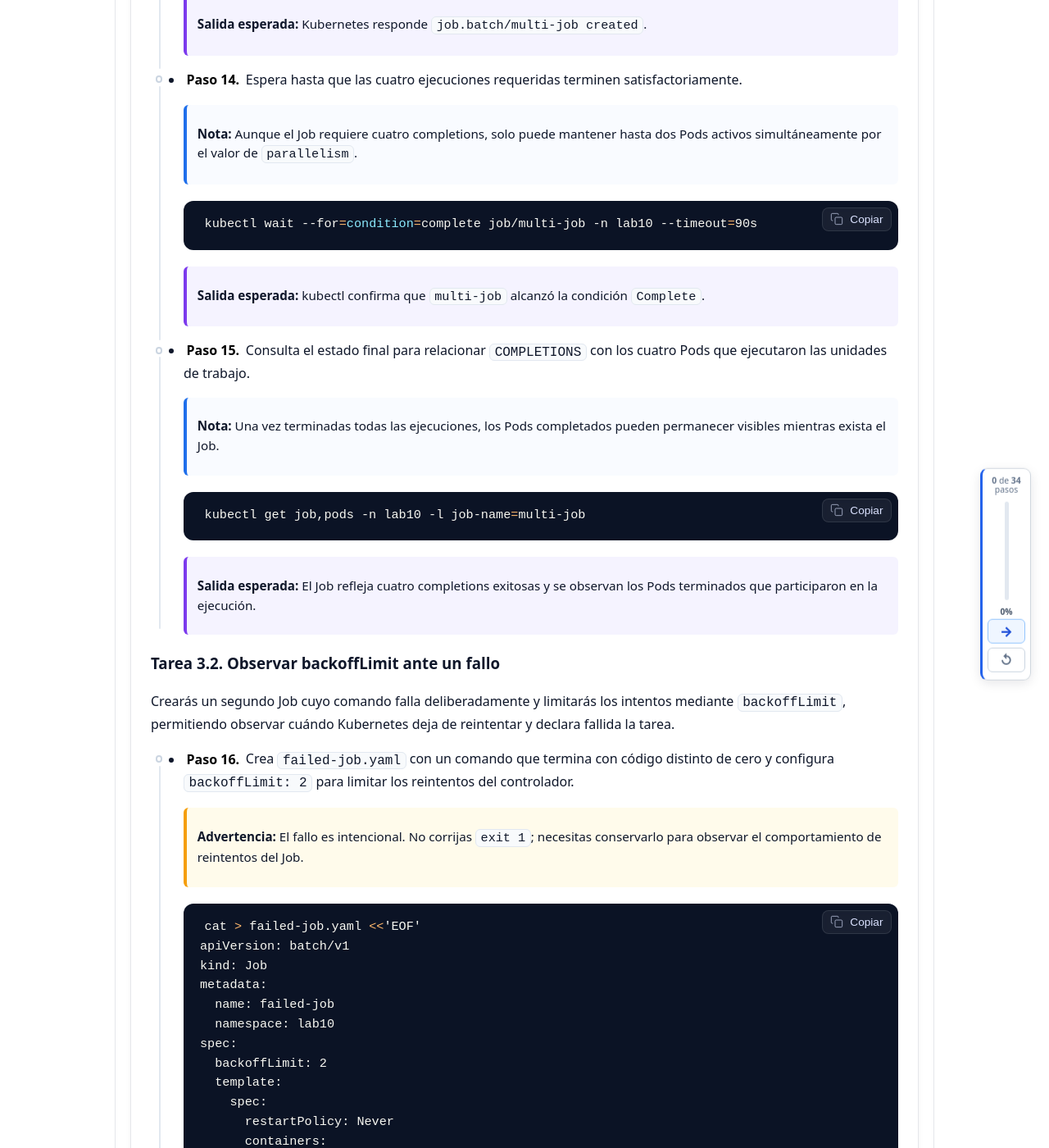
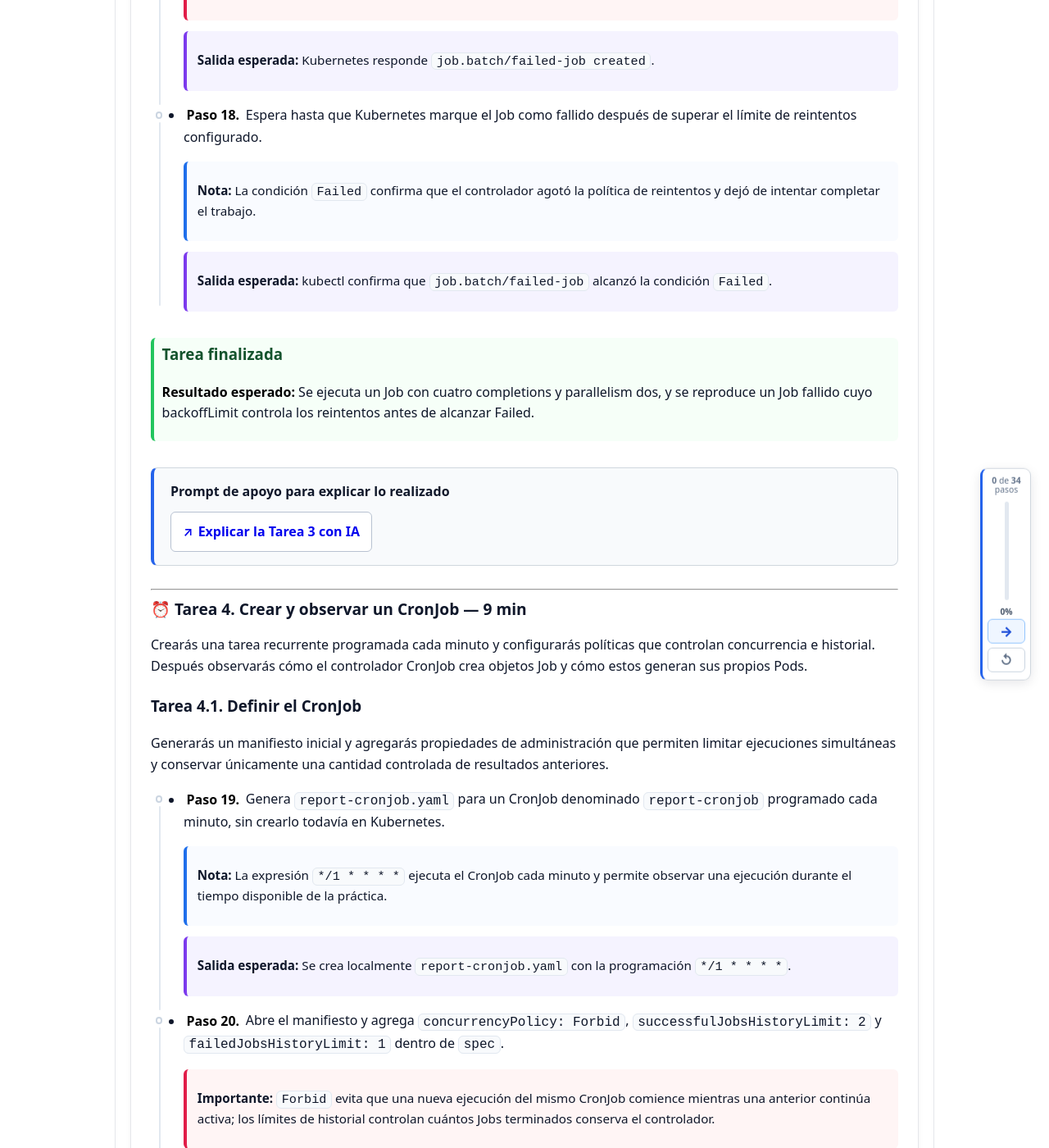
Before and after one commit to Netec-Mx/CKAD, a Jekyll site: the page built from labs/lab10/lab10.md, in a window 1280 px wide and 1400 px high, scrolled down 7795 px. Shown: the whole window at 82% size. Built offline with Jekyll 4.4.1, drawn with Linux system fonts in a browser that asks for light colours; some of the changed text lies outside the part shown.

Commit message:
Ajustes minimos

````diff
--- a/labs/lab10/lab10.md
+++ b/labs/lab10/lab10.md
@@ -138,10 +138,6 @@ Generarás un manifiesto base mediante kubectl, revisarás las propiedades relev
   > **Nota:** `--dry-run=client -o yaml` es útil para producir rápidamente una estructura válida que después puede revisarse o modificarse antes de enviarla al API Server.
   {: .lab-note .info .compact}
 
-  ```bash
-  kubectl create job simple-job --image=busybox:1.38.0-musl -n lab10 --dry-run=client -o yaml -- sh -c 'echo "Inicio del Job"; date; echo "Trabajo completado"' > simple-job.yaml
-  ```
-
   > **Salida esperada:** Se crea el archivo local `simple-job.yaml` y todavía no existe `job.batch/simple-job` en Kubernetes.
   {: .lab-note .output .compact}
 
@@ -150,10 +146,6 @@ Generarás un manifiesto base mediante kubectl, revisarás las propiedades relev
   > **Importante:** Un Job admite `restartPolicy: Never` u `OnFailure`. A diferencia de workloads de larga duración, no utiliza `Always` porque la tarea debe poder finalizar.
   {: .lab-note .important .compact}
 
-  ```bash
-  grep -E 'image:|restartPolicy:|command:|args:' simple-job.yaml
-  ```
-
   > **Salida esperada:** Se identifica `busybox:1.38.0-musl`, el comando generado y una política de reinicio válida para Job.
   {: .lab-note .output .compact}
 
@@ -161,10 +153,6 @@ Generarás un manifiesto base mediante kubectl, revisarás las propiedades relev
 
   > **Nota:** El usuario crea el objeto Job; el Pod subordinado es generado automáticamente por el controlador a partir de `spec.template`.
   {: .lab-note .info .compact}
-
-  ```bash
-  kubectl apply -f simple-job.yaml
-  ```
 
   > **Salida esperada:** Kubernetes responde `job.batch/simple-job created`.
   {: .lab-note .output .compact}
@@ -178,10 +166,6 @@ Esperarás explícitamente la condición de finalización y después inspecciona
   > **Importante:** `kubectl wait` sincroniza la práctica con el estado real del controlador y evita utilizar pausas arbitrarias mediante `sleep`.
   {: .lab-note .important .compact}
 
-  ```bash
-  kubectl wait --for=condition=complete job/simple-job -n lab10 --timeout=60s
-  ```
-
   > **Salida esperada:** kubectl confirma que `job.batch/simple-job` alcanzó la condición solicitada.
   {: .lab-note .output .compact}
 
@@ -190,10 +174,6 @@ Esperarás explícitamente la condición de finalización y después inspecciona
   > **Nota:** El Pod terminado se conserva mientras exista el Job, lo que permite revisar posteriormente información de ejecución, estado y logs.
   {: .lab-note .info .compact}
 
-  ```bash
-  kubectl get pods -n lab10 -l job-name=simple-job
-  ```
-
   > **Salida esperada:** Se muestra un Pod asociado con `simple-job` y su estado es `Completed`.
   {: .lab-note .output .compact}
 
@@ -201,10 +181,6 @@ Esperarás explícitamente la condición de finalización y después inspecciona
 
   > **Nota:** kubectl permite solicitar logs utilizando directamente el recurso `job/simple-job`, sin necesidad de copiar primero el nombre generado del Pod.
   {: .lab-note .info .compact}
-
-  ```bash
-  kubectl logs job/simple-job -n lab10
-  ```
 
   > **Salida esperada:** Se muestran el mensaje `Inicio del Job`, una fecha generada por `date` y `Trabajo completado`.
   {: .lab-note .output .compact}
@@ -229,29 +205,6 @@ Crearás un Job que requiere cuatro finalizaciones exitosas y permite como máxi
   > **Nota:** `completions: 4` define el total requerido y `parallelism: 2` permite que Kubernetes procese hasta dos Pods simultáneamente hasta alcanzar esas cuatro finalizaciones.
   {: .lab-note .info .compact}
 
-  ```bash
-  cat > multi-job.yaml <<'EOF'
-  apiVersion: batch/v1
-  kind: Job
-  metadata:
-    name: multi-job
-    namespace: lab10
-  spec:
-    completions: 4
-    parallelism: 2
-    template:
-      spec:
-        restartPolicy: Never
-        containers:
-          - name: worker
-            image: busybox:1.38.0-musl
-            command:
-              - sh
-              - -c
-              - 'echo "Procesando unidad en $(hostname)"; sleep 5'
-  EOF
-  ```
-
   > **Salida esperada:** Se crea localmente `multi-job.yaml` con cuatro completions, parallelism dos y `restartPolicy: Never`.
   {: .lab-note .output .compact}
 
@@ -259,10 +212,6 @@ Crearás un Job que requiere cuatro finalizaciones exitosas y permite como máxi
 
   > **Importante:** No necesitas crear cuatro Pods manualmente; el controlador del Job crea nuevas ejecuciones conforme hacen falta hasta alcanzar el número de completions.
   {: .lab-note .important .compact}
-
-  ```bash
-  kubectl apply -f multi-job.yaml
-  ```
 
   > **Salida esperada:** Kubernetes responde `job.batch/multi-job created`.
   {: .lab-note .output .compact}
@@ -272,10 +221,6 @@ Crearás un Job que requiere cuatro finalizaciones exitosas y permite como máxi
   > **Nota:** Aunque el Job requiere cuatro completions, solo puede mantener hasta dos Pods activos simultáneamente por el valor de `parallelism`.
   {: .lab-note .info .compact}
 
-  ```bash
-  kubectl wait --for=condition=complete job/multi-job -n lab10 --timeout=90s
-  ```
-
   > **Salida esperada:** kubectl confirma que `multi-job` alcanzó la condición `Complete`.
   {: .lab-note .output .compact}
 
@@ -283,10 +228,6 @@ Crearás un Job que requiere cuatro finalizaciones exitosas y permite como máxi
 
   > **Nota:** Una vez terminadas todas las ejecuciones, los Pods completados pueden permanecer visibles mientras exista el Job.
   {: .lab-note .info .compact}
-
-  ```bash
-  kubectl get job,pods -n lab10 -l job-name=multi-job
-  ```
 
   > **Salida esperada:** El Job refleja cuatro completions exitosas y se observan los Pods terminados que participaron en la ejecución.
   {: .lab-note .output .compact}
@@ -300,28 +241,6 @@ Crearás un segundo Job cuyo comando falla deliberadamente y limitarás los inte
   > **Advertencia:** El fallo es intencional. No corrijas `exit 1`; necesitas conservarlo para observar el comportamiento de reintentos del Job.
   {: .lab-note .warning .compact}
 
-  ```bash
-  cat > failed-job.yaml <<'EOF'
-  apiVersion: batch/v1
-  kind: Job
-  metadata:
-    name: failed-job
-    namespace: lab10
-  spec:
-    backoffLimit: 2
-    template:
-      spec:
-        restartPolicy: Never
-        containers:
-          - name: worker
-            image: busybox:1.38.0-musl
-            command:
-              - sh
-              - -c
-              - 'echo "Fallo controlado"; exit 1'
-  EOF
-  ```
-
   > **Salida esperada:** Se crea `failed-job.yaml` con `backoffLimit: 2`, `restartPolicy: Never` y un comando que finaliza con error.
   {: .lab-note .output .compact}
 
@@ -330,10 +249,6 @@ Crearás un segundo Job cuyo comando falla deliberadamente y limitarás los inte
   > **Importante:** Kubernetes puede espaciar los nuevos intentos mediante backoff; el fallo no implica que todos los Pods aparezcan de manera instantánea.
   {: .lab-note .important .compact}
 
-  ```bash
-  kubectl apply -f failed-job.yaml
-  ```
-
   > **Salida esperada:** Kubernetes responde `job.batch/failed-job created`.
   {: .lab-note .output .compact}
 
@@ -341,10 +256,6 @@ Crearás un segundo Job cuyo comando falla deliberadamente y limitarás los inte
 
   > **Nota:** La condición `Failed` confirma que el controlador agotó la política de reintentos y dejó de intentar completar el trabajo.
   {: .lab-note .info .compact}
-
-  ```bash
-  kubectl wait --for=condition=failed job/failed-job -n lab10 --timeout=90s
-  ```
 
   > **Salida esperada:** kubectl confirma que `job.batch/failed-job` alcanzó la condición `Failed`.
   {: .lab-note .output .compact}
@@ -369,10 +280,6 @@ Generarás un manifiesto inicial y agregarás propiedades de administración que
   > **Nota:** La expresión `*/1 * * * *` ejecuta el CronJob cada minuto y permite observar una ejecución durante el tiempo disponible de la práctica.
   {: .lab-note .info .compact}
 
-  ```bash
-  kubectl create cronjob report-cronjob --image=busybox:1.38.0-musl --schedule='*/1 * * * *' -n lab10 --dry-run=client -o yaml -- sh -c 'echo "Reporte programado"; date' > report-cronjob.yaml
-  ```
-
   > **Salida esperada:** Se crea localmente `report-cronjob.yaml` con la programación `*/1 * * * *`.
   {: .lab-note .output .compact}
 
@@ -381,10 +288,6 @@ Generarás un manifiesto inicial y agregarás propiedades de administración que
   > **Importante:** `Forbid` evita que una nueva ejecución del mismo CronJob comience mientras una anterior continúa activa; los límites de historial controlan cuántos Jobs terminados conserva el controlador.
   {: .lab-note .important .compact}
 
-  ```bash
-  code report-cronjob.yaml
-  ```
-
   > **Salida esperada:** Visual Studio Code abre `report-cronjob.yaml` para permitir incorporar las tres propiedades solicitadas dentro de `spec`.
   {: .lab-note .output .compact}
 
@@ -392,10 +295,6 @@ Generarás un manifiesto inicial y agregarás propiedades de administración que
 
   > **Advertencia:** Revisa la indentación si la validación falla; `concurrencyPolicy` y los límites de historial pertenecen directamente a `CronJob.spec`, no a `jobTemplate.spec`.
   {: .lab-note .warning .compact}
-
-  ```bash
-  kubectl apply --dry-run=server -f report-cronjob.yaml
-  ```
 
   > **Salida esperada:** Kubernetes devuelve un resultado equivalente a `cronjob.batch/report-cronjob created (server dry run)`.
   {: .lab-note .output .compact}
@@ -433,10 +332,6 @@ Crearás el CronJob, observarás su configuración activa y esperarás a que el
   > **Importante:** Dependiendo del segundo exacto en que creaste el CronJob, la primera ejecución puede tardar hasta aproximadamente un minuto en aparecer.
   {: .lab-note .important .compact}
 
-  ```bash
-  kubectl get jobs -n lab10 --watch
-  ```
-
   > **Salida esperada:** Aparece un Job generado automáticamente con un nombre similar a `report-cronjob-########` y alcanza una finalización exitosa.
   {: .lab-note .output .compact}
 
@@ -445,10 +340,6 @@ Crearás el CronJob, observarás su configuración activa y esperarás a que el
   > **Nota:** El nombre del Pod incorpora el nombre del Job que lo creó, permitiendo reconocer visualmente la relación entre los tres niveles.
   {: .lab-note .info .compact}
 
-  ```bash
-  kubectl get pods -n lab10 --sort-by=.metadata.creationTimestamp
-  ```
-
   > **Salida esperada:** Se muestra al menos un Pod cuyo nombre comienza con `report-cronjob` y cuyo estado final es `Completed`.
   {: .lab-note .output .compact}
 
@@ -456,10 +347,6 @@ Crearás el CronJob, observarás su configuración activa y esperarás a que el
 
   > **Nota:** Sustituye `<POD_CRONJOB>` por el nombre de un Pod cuyo prefijo sea `report-cronjob`; no utilices un Pod perteneciente a los Jobs anteriores.
   {: .lab-note .info .compact}
-
-  ```bash
-  kubectl logs <POD_CRONJOB> -n lab10
-  ```
 
   > **Salida esperada:** Se muestran `Reporte programado` y la fecha correspondiente a la ejecución.
   {: .lab-note .output .compact}
````
Also changed, not shown: labs/lab8/lab8.md (+1 -85 lines), labs/lab9/lab9.md (+0 -76 lines).
